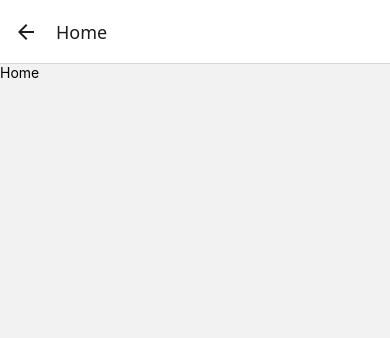
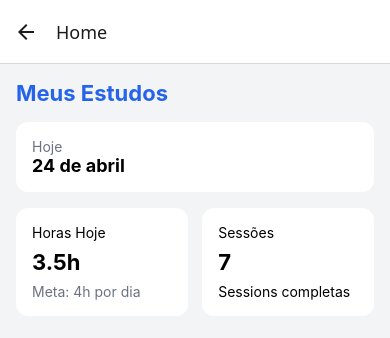
Before and after one commit to FilipeCampos25/MonedoApp, a React Native app: screen /Home in a window 390 px wide. Shown: the top 338 px of the page. Built offline with nearby package versions, Linux system fonts and the light colour scheme.

Commit message:
feat: cria estrutura inicial da HomeScreen com cards principais

```diff
--- a/src/screens/HomeScreen.tsx
+++ b/src/screens/HomeScreen.tsx
@@ -1,9 +1,80 @@
-import { View, Text } from "react-native";
+import { View, Text, StyleSheet } from "react-native";
 
 export default function HomeScreen() {
   return (
-    <View>
-      <Text>Home</Text>
+    <View style={styles.container}>
+      <Text style={styles.title}>Meus Estudos</Text>
+
+      <View style={styles.card}>
+        <Text style={styles.subtitle}>Hoje</Text>
+        <Text style={styles.date}>24 de abril</Text>
+      </View>
+
+      <View style={styles.row}>
+        <View style={styles.smallCard}>
+          <Text>Horas Hoje</Text>
+          <Text style={styles.bigNumber}>3.5h</Text>
+          <Text style={styles.meta}>Meta: 4h por dia</Text>
+        </View>
+
+        <View style={styles.smallCard}>
+          <Text>Sessões</Text>
+          <Text style={styles.bigNumber}>7</Text>
+          <Text>Sessions completas</Text>
+        </View>
+      </View>
     </View>
   );
 }
+const styles = StyleSheet.create({
+  container: {
+    flex: 1,
+    backgroundColor: "#f3f4f6",
+    padding: 16,
+  },
+
+  title: {
+    fontSize: 22,
+    fontWeight: "bold",
+    color: "#2563eb",
+    marginBottom: 16,
+  },
+
+  card: {
+    backgroundColor: "#fff",
+    padding: 16,
+    borderRadius: 12,
+    marginBottom: 16,
+  },
+
+  subtitle: {
+    color: "#6b7280",
+  },
+
+  date: {
+    fontSize: 18,
+    fontWeight: "bold",
+  },
+
+  row: {
+    flexDirection: "row",
+    justifyContent: "space-between",
+  },
+
+  smallCard: {
+    backgroundColor: "#fff",
+    padding: 16,
+    borderRadius: 12,
+    width: "48%",
+  },
+
+  bigNumber: {
+    fontSize: 22,
+    fontWeight: "bold",
+    marginVertical: 8,
+  },
+
+  meta: {
+    color: "#6b7280",
+  },
+});
```
